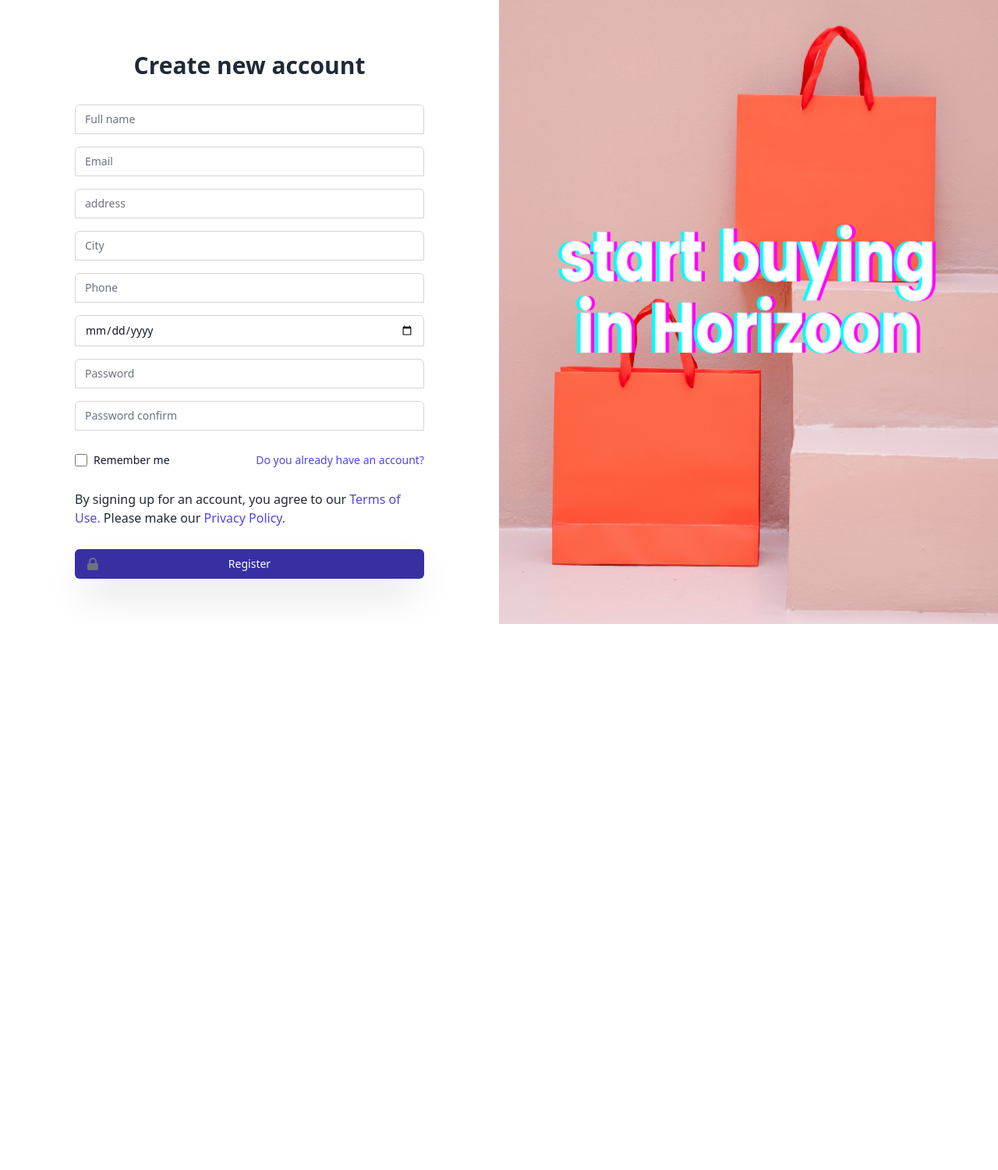
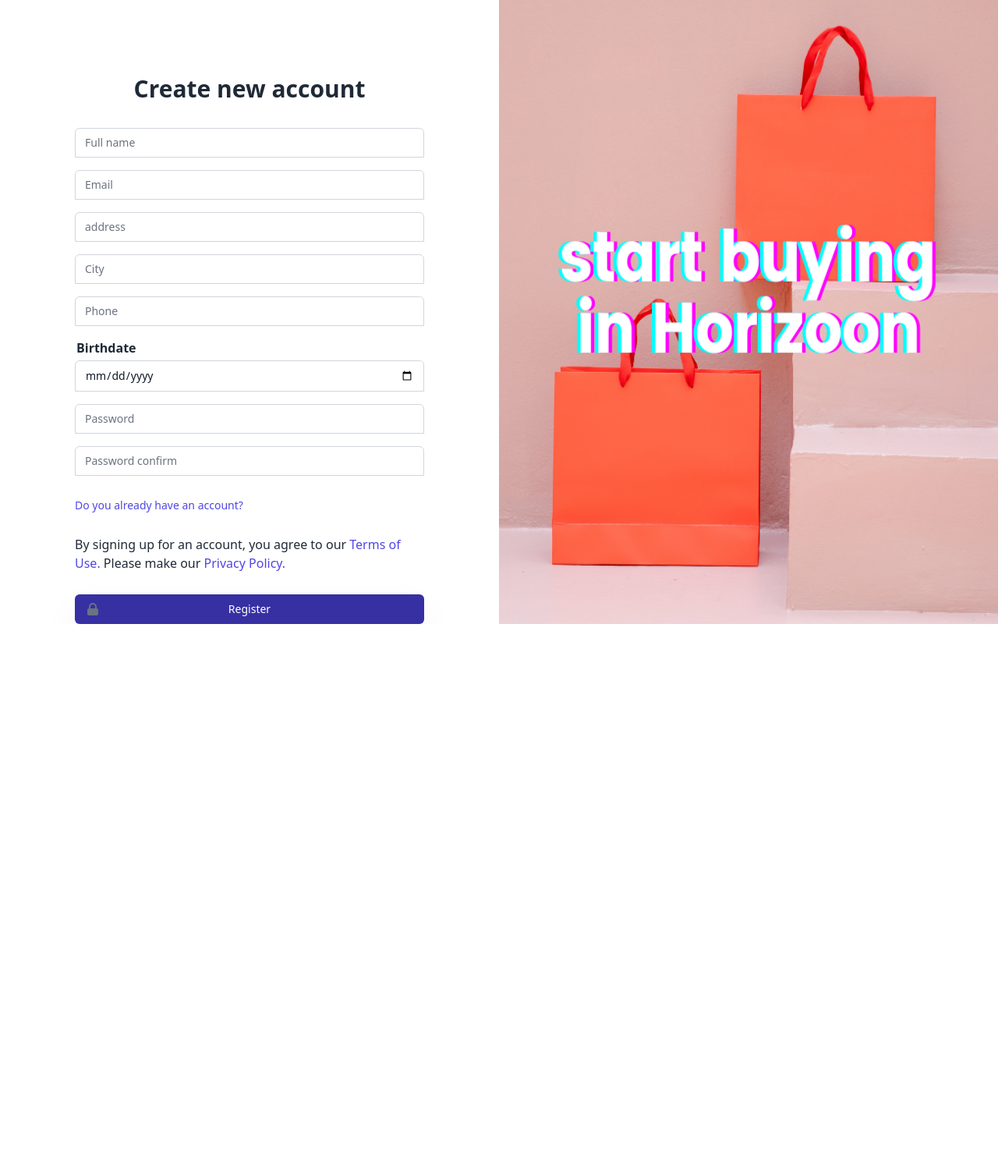
Before and after one commit to levipeto/Horizoon, a Laravel app: page /register in a window 1280 px wide. Shown: the whole page at 78% size. After the commit the page ends 800 px from the top, so only its background shows below. Run offline with Laravel 8, Linux system fonts and the light colour scheme; style sheets or scripts are compiled from the project's sources.

Commit message:
login and register frontend changes

```diff
--- a/resources/views/auth/register.blade.php
+++ b/resources/views/auth/register.blade.php
@@ -1,15 +1,36 @@
 <!DOCTYPE html>
 <html lang="en">
 {{-- Head --}}
-@include('layouts.head')
+<head>
+  <meta charset="utf-8">
+  <meta name="viewport" content="width=device-width, initial-scale=1">
+  <!-- CSRF Token -->
+  <meta name="csrf-token" content="{{ csrf_token() }}">
+
+  <title>{{config("app.name")}} | registration</title>
+
+  <!-- Fonts -->
+  <link rel="dns-prefetch" href="//fonts.gstatic.com">
+  <link href="https://fonts.googleapis.com/css?family=Nunito" rel="stylesheet">
+
+  <!-- Styles -->
+  <link href="{{ asset('css/app.css') }}" rel="stylesheet">
+  <link rel="stylesheet" href="https://cdnjs.cloudflare.com/ajax/libs/font-awesome/4.7.0/css/font-awesome.min.css">
+</head>
+<style>
+  body{
+    margin: 0;
+    height: 100%;
+  }
+</style>
 <body>
 
-<div class="flex w-full h-full overflow-hidden">
+<div class="flex w-full h-screen overflow-hidden adaptable:p-4">
 
-<div class="flex w-1/2 h-screen adaptable:w-full adaptable:block min-h-full p-2 items-center justify-center overflow-y-scroll">
+<div class="flex w-1/2 h-screen adaptable:w-full adaptable:block p-2 items-center justify-center overflow-y-scroll">
     <div class="max-w-md w-full space-y-8">
       <div>
-        <h2 class="mt-2 text-center text-3xl font-extrabold text-gray-800">
+        <h2 class="pt-24 text-center text-3xl font-extrabold text-gray-800">
           Create new account
         </h2>
       </div>
@@ -23,9 +44,9 @@
             appearance-none rounded-none relative block w-full px-3 py-2 border border-gray-300 placeholder-gray-500 text-gray-900 rounded-t-md focus:outline-none
              focus:ring-indigo-800 focus:border-indigo-800 focus:z-10 sm:text-sm" placeholder="Full name">
              @error('fullname')
-             <span class="invalid-feedback" role="alert">
-                  <strong>{{ $message }}</strong>
-             </span>
+             <div class="p-1 border border-red-500 rounded-b-sm text-base font-semibold text-red-500 text-center overflow-hidden" role="alert">
+                  <strong>{{ $message }}!</strong>
+             </div>
              @enderror
           </div>
 
@@ -34,9 +55,9 @@
             appearance-none rounded-none relative block w-full px-3 py-2 border border-gray-300 placeholder-gray-500 text-gray-900 rounded-t-md focus:outline-none
              focus:ring-indigo-800 focus:border-indigo-800 focus:z-10 sm:text-sm" placeholder="Email">
              @error('email')
-             <span class="invalid-feedback" role="alert">
-                  <strong>{{ $message }}</strong>
-             </span>
+             <div class="p-1 border border-red-500 rounded-b-sm text-base font-semibold text-red-500 text-center overflow-hidden" role="alert">
+              <strong>{{ $message }}!</strong>
+             </div>
              @enderror
           </div>
 
@@ -45,9 +66,9 @@
             appearance-none rounded-none relative block w-full px-3 py-2 border border-gray-300 placeholder-gray-500 text-gray-900 rounded-t-md focus:outline-none
              focus:ring-indigo-800 focus:border-indigo-800 focus:z-10 sm:text-sm" placeholder="address">
              @error('address')
-             <span class="invalid-feedback" role="alert">
-                  <strong>{{ $message }}</strong>
-             </span>
+             <div class="p-1 border border-red-500 rounded-b-sm text-base font-semibold text-red-500 text-center overflow-hidden" role="alert">
+              <strong>{{ $message }}!</strong>
+             </div>
              @enderror
           </div>
 
@@ -56,9 +77,9 @@
             appearance-none rounded-none relative block w-full px-3 py-2 border border-gray-300 placeholder-gray-500 text-gray-900 rounded-t-md focus:outline-none
              focus:ring-indigo-800 focus:border-indigo-800 focus:z-10 sm:text-sm" placeholder="City">
              @error('city')
-             <span class="invalid-feedback" role="alert">
-                  <strong>{{ $message }}</strong>
-             </span>
+             <div class="p-1 border border-red-500 rounded-b-sm text-base font-semibold text-red-500 text-center overflow-hidden" role="alert">
+              <strong>{{ $message }}!</strong>
+             </div>
              @enderror
           </div>
 
@@ -67,20 +88,21 @@
             appearance-none rounded-none relative block w-full px-3 py-2 border border-gray-300 placeholder-gray-500 text-gray-900 rounded-t-md focus:outline-none
              focus:ring-indigo-800 focus:border-indigo-800 focus:z-10 sm:text-sm" placeholder="Phone">
              @error('phone')
-             <span class="invalid-feedback" role="alert">
-                  <strong>{{ $message }}</strong>
-             </span>
+             <div class="p-1 border border-red-500 rounded-b-sm text-base font-semibold text-red-500 text-center overflow-hidden" role="alert">
+              <strong>{{ $message }}!</strong>
+             </div>
              @enderror
           </div>
 
-          <div class="mt-4">
+          <div class="mt-4 block">
+            <label class="text-gray-800 text-base font-semibold pl-0.5" for="birthdate">Birthdate</label>
             <input id="birthdate" name="birthdate" type="date" autocomplete="birthdate" required class=" @error('birthdate') is-invalid @enderror
-            appearance-none rounded-none relative block w-full px-3 py-2 border border-gray-300 placeholder-gray-500 text-gray-900 rounded-t-md focus:outline-none
+            mt-1 appearance-none rounded-none relative block w-full px-3 py-2 border border-gray-300 placeholder-gray-500 text-gray-900 rounded-t-md focus:outline-none
              focus:ring-indigo-800 focus:border-indigo-800 focus:z-10 sm:text-sm" placeholder="Birth date">
              @error('birthdate')
-             <span class="invalid-feedback" role="alert">
-                  <strong>{{ $message }}</strong>
-             </span>
+             <div class="p-1 border border-red-500 rounded-b-sm text-base font-semibold text-red-500 text-center overflow-hidden" role="alert">
+              <strong>{{ $message }}!</strong>
+             </div>
              @enderror
           </div>
 
@@ -89,9 +111,9 @@
             appearance-none rounded-none relative block w-full px-3 py-2 border border-gray-300 placeholder-gray-500 text-gray-900 rounded-t-md focus:outline-none
              focus:ring-indigo-800 focus:border-indigo-800 focus:z-10 sm:text-sm" name="password" required autocomplete="new-password" placeholder="Password">
              @error('password')
-             <span class="invalid-feedback" role="alert">
-                  <strong>{{ $message }}</strong>
-             </span>
+             <div class="p-1 border border-red-500 rounded-b-sm text-base font-semibold text-red-500 text-center overflow-hidden" role="alert">
+              <strong>{{ $message }}!</strong>
+             </div>
              @enderror
           </div>
 
@@ -100,9 +122,9 @@
             appearance-none rounded-none relative block w-full px-3 py-2 border border-gray-300 placeholder-gray-500 text-gray-900 rounded-t-md focus:outline-none
              focus:ring-indigo-800 focus:border-indigo-800 focus:z-10 sm:text-sm" name="password_confirmation" required autocomplete="new-password" placeholder="Password confirm">
              @error('password-confirm')
-             <span class="invalid-feedback" role="alert">
-                  <strong>{{ $message }}</strong>
-             </span>
+             <div class="p-1 border border-red-500 rounded-b-sm text-base font-semibold text-red-500 text-center overflow-hidden" role="alert">
+              <strong>{{ $message }}!</strong>
+             </div>
              @enderror
           </div>
 
@@ -110,18 +132,12 @@
 
 
         <div class="flex items-center justify-between">
-          <div class="flex items-center">
-                <input id="remember-me" name="remember-me" type="checkbox" class="h-4 w-4 text-yellow-600 focus:ring-yellow-500 border-gray-300 rounded" required autocomplete="new-password">
-                <label for="remember-me" class="ml-2 block text-sm text-gray-900">
-                  Remember me
-                </label>
-          </div>
 
-          <div class="flex text-sm">
-            <a href="{{route('login')}}" class="font-medium text-indigo-600 hover:text-indigo-500">
-              Do you already have an account?
-            </a>
-          </div>
+        <div class="flex text-sm">
+          <a href="{{route('login')}}" class="font-medium text-indigo-600 hover:text-indigo-500">
+            Do you already have an account?
+          </a>
+        </div>
 
         </div>
 
--- a/resources/views/home.blade.php
+++ b/resources/views/home.blade.php
@@ -55,7 +55,7 @@
         <div class="font-semibold text-gray-800 text-xl pl-6 border-b border-gray-200 p-4
         z-10">Trending products</div>
          <div class="w-full grid grid-cols-4 adaptable:grid-cols-3 adaptable:gap-4
-          mobile:grid-cols-2 gap-2
+          mobile:grid-cols-2 gap-4
           adaptable:p-2 grid-flow-row adaptable:max-w-xl
           mx-auto mt-2 overflow-hidden box-border">
           @foreach ($products as $product)
```
Also changed, not shown: resources/views/auth/login.blade.php (+33 -19 lines), resources/views/user/cartshop/index.blade.php (+4 -4 lines).
